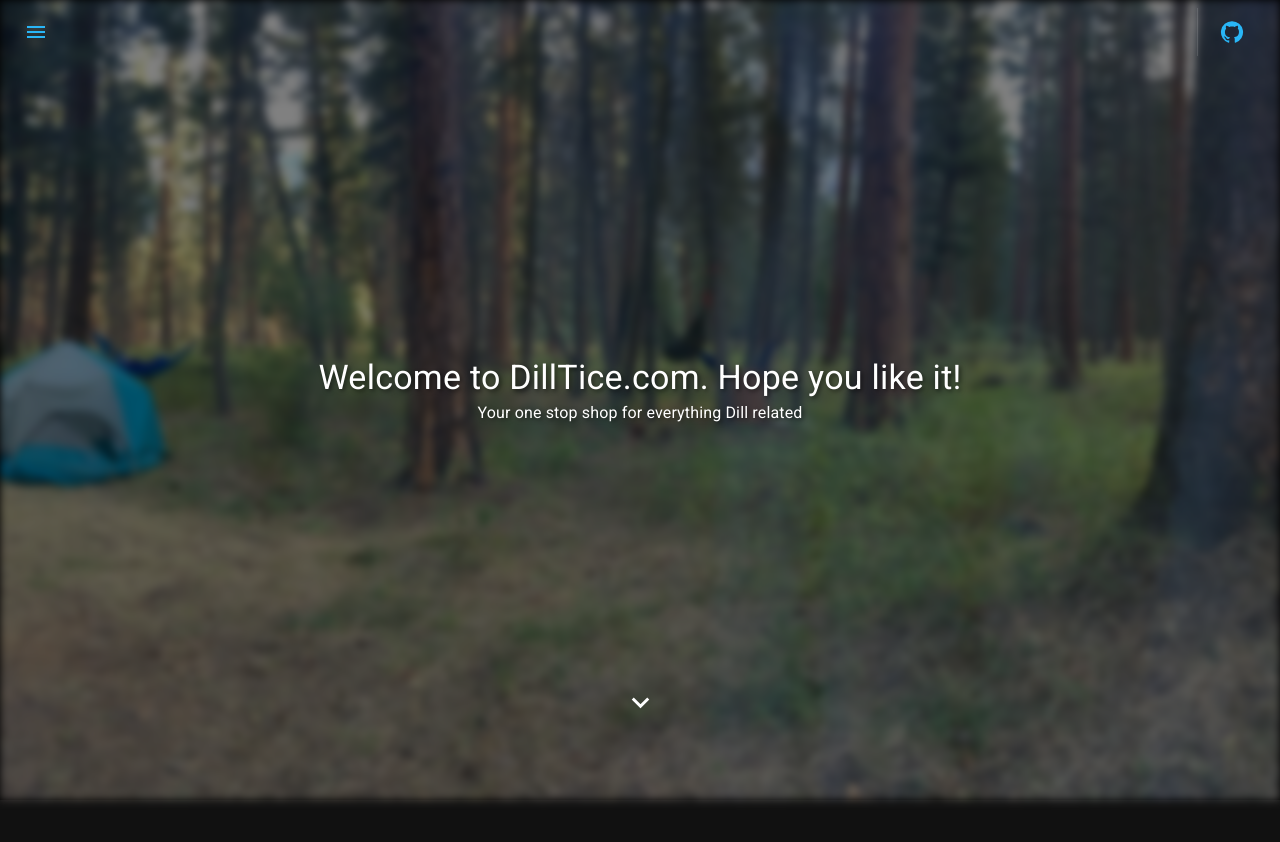
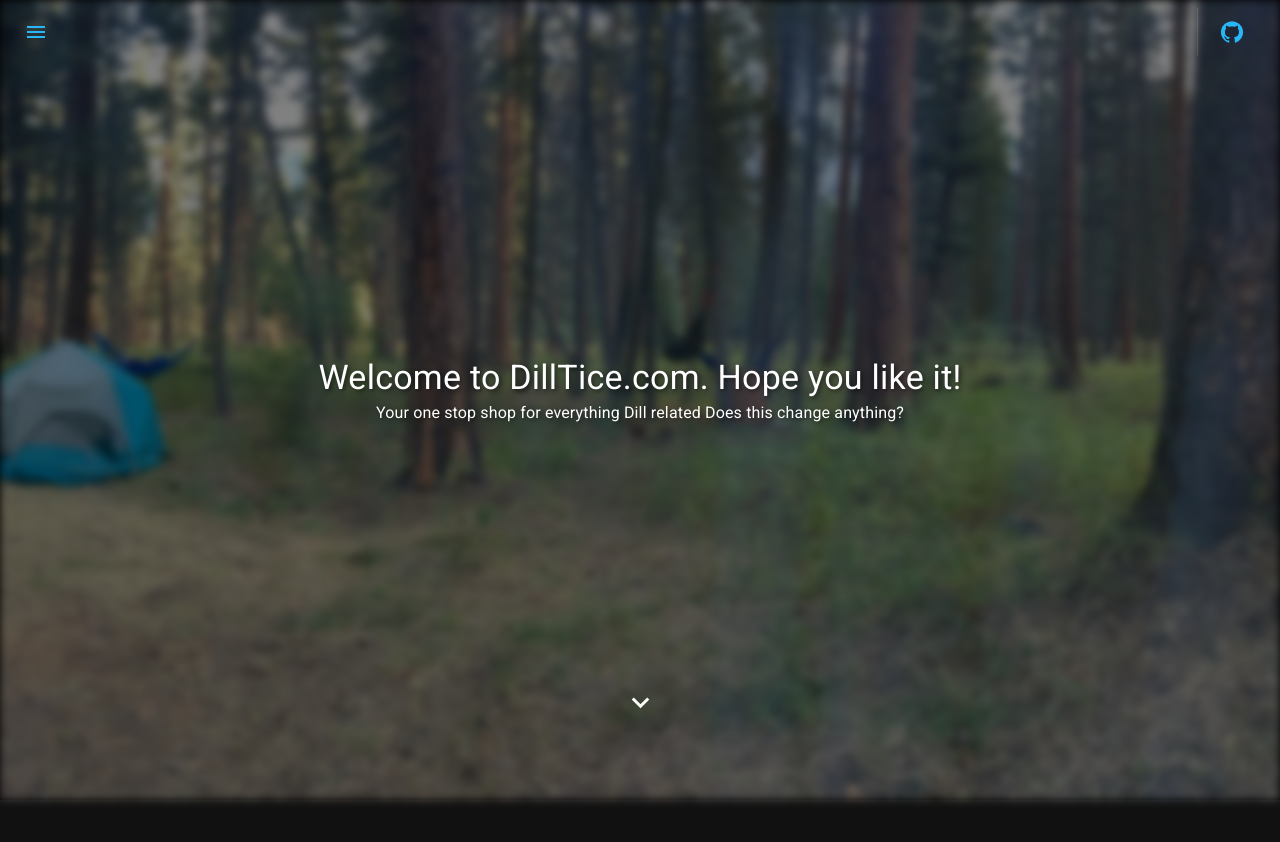
Before and after one commit to dtice/dilltice.com, a React (Vite) app: page / in a window 1280 px wide. Shown: the top 842 px of the page. Built offline with nearby package versions, Linux system fonts and the light colour scheme.

Commit message:
hello :)

```diff
--- a/src/pages/Welcome/Welcome.tsx
+++ b/src/pages/Welcome/Welcome.tsx
@@ -23,7 +23,7 @@ function Welcome() {
             mb={2}
             style={{ textShadow: '2px 2px 4px rgba(0, 0, 0, 0.5)' }}
           >
-            Your one stop shop for everything Dill related
+            Your one stop shop for everything Dill related Does this change anything?
           </Typography>
         </div>
         <Chevron
```
Also changed, not shown: 1 other file (tests, documents, lock files or other folders).
